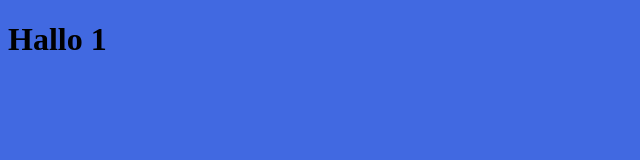
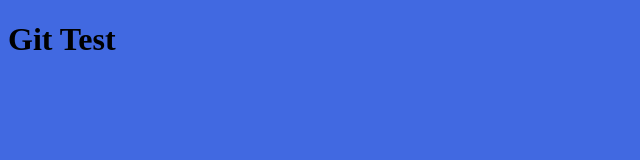
Before and after one commit to onurz24/git-upload-test, a plain HTML site: page index.html in a window 1280 px wide. Shown: the full height of the page, 0-640 px from the left. Drawn offline with Linux system fonts and the light colour scheme.

Commit message:
irgendwas 2

```diff
--- a/index.html
+++ b/index.html
@@ -8,6 +8,6 @@
     <link rel="stylesheet" href="./css/style.css">
 </head>
 <body>
-    <h1>Hallo 1</h1>
+    <h1>Git Test</h1>
 </body>
 </html>
```
